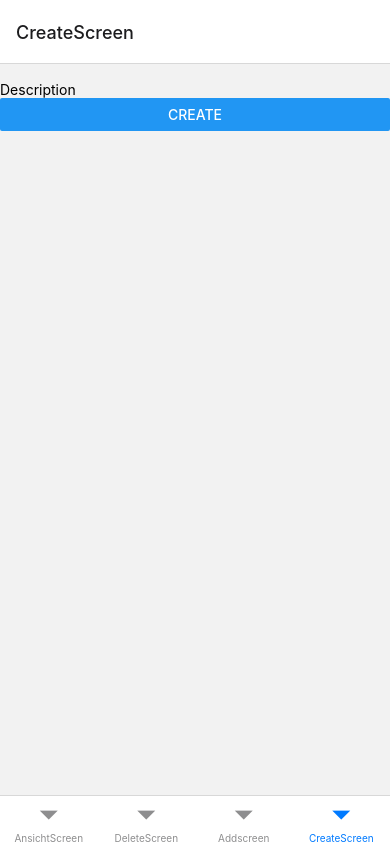
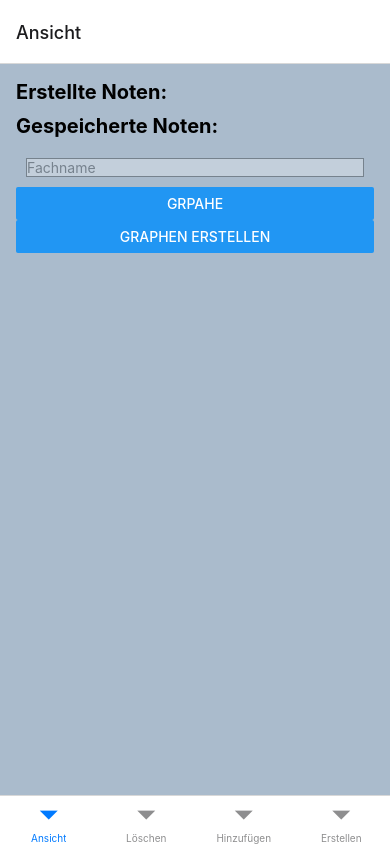
Before and after one commit to LucaDalCorso2004/DalCorsoLucaLB-335, a React Native app: screen /CreateScreen in a window 390 px wide. Built offline with nearby package versions, Linux system fonts and the light colour scheme.

Commit message:
Storage funktion

```diff
--- a/App.js
+++ b/App.js
@@ -19,8 +19,7 @@ const Tab = createBottomTabNavigator();
 
 export default function App() {
 
-  const noten = usenoten();
-  const setNoten = useSetNoten();
+
 
 
 
@@ -30,10 +29,10 @@ export default function App() {
     <NavigationContainer>
       <NoteContextWrapper>
         <Tab.Navigator>
-          <Tab.Screen name="AnsichtScreen" component={AnsichtEntry} />
-          <Tab.Screen name="DeleteScreen" component={deleteEntry} />
-          <Tab.Screen name="Addscreen" component={AddEntry} />
-          <Tab.Screen name="CreateScreen" component={CreateScreen} />
+          <Tab.Screen name="Ansicht" component={AnsichtEntry} />
+          <Tab.Screen name="Löschen" component={deleteEntry} />
+          <Tab.Screen name="Hinzufügen" component={AddEntry} />
+          <Tab.Screen name="Erstellen" component={CreateScreen} />
         </Tab.Navigator>
       </NoteContextWrapper>
     </NavigationContainer>
--- a/Notencontext.js
+++ b/Notencontext.js
@@ -7,7 +7,7 @@ export const usenoten = () => useContext(NotenContext);
 export const useSetNoten = () => useContext(SetNotenContext);
 
 
-export default function DataPointsProvider({ children, children2 }) {
+export default function DataPointsProvider({ children }) {
     const [noten, setNoten] = useState([]);
 
     return (
--- /dev/null
+++ b/componnets/FachEntry.js
@@ -0,0 +1,18 @@
+import { View, Text, Button, StyleSheet } from 'react-native';
+export function FachEntry({ title }) {
+    return (
+        <View >
+            <Text>{title}</Text>
+
+
+        </View>
+    );
+}
+
+const styles = StyleSheet.create({
+    container2: {
+        flex: 2,
+        backgroundColor: '#fff',
+        alignItems: 'baseline',
+    },
+});
--- a/componnets/NoteEntry.js
+++ b/componnets/NoteEntry.js
@@ -2,17 +2,18 @@ import { View, Text, Button, StyleSheet } from 'react-native';
 export function NoteEntry({ title, content }) {
     return (
         <View >
+
             <Text>Fach{title}</Text>
             <Text>Note{content}</Text>
-
+            <View style={styles.line}></View>
         </View>
     );
 }
 
 const styles = StyleSheet.create({
-    container2: {
-        flex: 2,
-        backgroundColor: '#fff',
-        alignItems: 'baseline',
+
+    line: {
+        borderBottomWidth: 1,
+        borderBottomColor: 'black',
     },
 });
--- a/componnets/erstellen.js
+++ b/componnets/erstellen.js
@@ -15,8 +15,6 @@ export async function addnote(fach, note, setNoten, noten) {
         console.log(mynote)
         console.log(noten)
         setNoten([...noten, mynote]);
-
-
     }
 
 
--- a/componnets/graphedesing.js
+++ b/componnets/graphedesing.js
@@ -1,19 +1,24 @@
 import { View, Text, Button, StyleSheet } from 'react-native';
 import { LineChart } from "react-native-gifted-charts";
-export function GrapheEntry({ data }) {
+export function GrapheEntry({ data, nam }) {
     return (
+
         <View style={styles.container}>
+            <View>
+                <Text>{nam}</Text>
+            </View>
             <LineChart data={data} />
         </View>
+
     );
 }
 const styles = StyleSheet.create({
     container: {
-        backgroundColor: '#ffffff',  // Hintergrundfarbe
-        padding: 16,  // Innenabstand
-        marginVertical: 8,  // Vertikaler Außenabstand
-        borderRadius: 8,  // Abgerundete Ecken
-        borderWidth: 1,  // Randbreite
-        borderColor: '#dddddd',  // Randfarbe
+        backgroundColor: '#ffffff',
+        padding: 16,
+        marginVertical: 8,
+        borderRadius: 8,
+        borderWidth: 1,
+        borderColor: '#dddddd',
     },
 });
--- a/package.json
+++ b/package.json
@@ -12,6 +12,8 @@
     "@expo/webpack-config": "^19.0.0",
     "@react-native-async-storage/async-storage": "^1.21.0",
     "@react-navigation/bottom-tabs": "^6.5.11",
+    "axios": "^1.6.2",
+    "deepl-node": "^1.11.0",
     "expo": "~49.0.15",
     "expo-av": "~13.4.1",
     "expo-status-bar": "~1.6.0",
--- a/screens/Ansicht.js
+++ b/screens/Ansicht.js
@@ -1,48 +1,127 @@
-import { View, Text, Button, StyleSheet, TextInput } from 'react-native';
-import { useState } from "react";
-import { usenoten, } from "../Notencontext";
-import { NoteEntry } from '../componnets/NoteEntry'
-import { Graphe } from '../componnets/Graphe';
-import { GrapheEntry } from '../componnets/graphedesing';
-import AsyncStorage from '@react-native-async-storage/async-storage';
+import React, { useState, useEffect } from "react";
+import {
+    View,
+    Text,
+    Button,
+    StyleSheet,
+    TextInput,
+    ScrollView,
+} from "react-native";
+import { usenoten } from "../Notencontext";
+import { NoteEntry } from "../componnets/NoteEntry";
+import { Graphe } from "../componnets/Graphe";
+import { GrapheEntry } from "../componnets/graphedesing";
+import AsyncStorage from "@react-native-async-storage/async-storage";
+import { FachEntry } from "../componnets/FachEntry";
+
 export default function AnsichtEntry({ }) {
+    const [fach4, setFaecher4] = useState("");
+    const [chartData, setChartData] = useState([]);
+    const [abgerufeneNoten, setAbgerufeneNoten] = useState([]); // Neuer State für abgerufene Daten
     const noten = usenoten();
-    const [fach4, setFaecher4] = useState('');
+
+    useEffect(() => {
+        fetchData();
+    }, []);
+
+    const _storeData = async (noten) => {
+        try {
+            console.log(noten)
+            console.log("vordem speichern")
+            if (noten) {
+                const prevData = await AsyncStorage.getItem("notenData");
+                const prevNoten = prevData ? JSON.parse(prevData) : [];
 
 
-    const [chartData, setChartData] = useState([]);
+                const updatedNoten = [...prevNoten, ...noten];
 
+
+                await AsyncStorage.setItem("notenData", JSON.stringify(updatedNoten));
+                console.log("Nach dem Speichern", updatedNoten);
+            } else {
+                console.error("Fehler beim Speichern der Daten: noten ist undefined.");
+            }
+        } catch (error) {
+            console.error('Fehler beim Speichern der Daten:', error);
+        }
+    };
     const Pressbuttongraphe = () => {
+        const graphData = Graphe(fach4, abgerufeneNoten);
+        setChartData(graphData);
+    };
+    const Pressbuttongraphe2 = () => {
         const graphData = Graphe(fach4, noten);
+        setChartData(graphData);
+    };
+    const _retrieveData = async () => {
+        try {
+            const value = await AsyncStorage.getItem("notenData");
+            if (value !== null) {
+                const parsedData = JSON.parse(value);
+                console.log("Abgerufene Daten:", parsedData);
+                setAbgerufeneNoten(parsedData);
+                return parsedData;
+            } else {
+                console.log("Keine Daten gefunden.");
+                return null;
+            }
+        } catch (error) {
+            console.error("Fehler beim Abrufen der Daten:", error);
+        }
+    };
 
-        setChartData(graphData);
-        console.log(setChartData)
 
-        //  _storeData(); // Speichern der Daten
-        //    _retrieveData();
-
+    const fetchData = async () => {
+        try {
+            const abgerufeneNotenData = await _retrieveData();
+            console.log(abgerufeneNotenData);
+        } catch (error) {
+            console.error("Fehler beim Abrufen und Verarbeiten der Daten:", error);
+        }
     };
 
     return (
-        <View >
-            {noten.map(t => <NoteEntry key={t.id} title={t.fach} content={t.note} />)}
+        <ScrollView style={styles.container}>
+            <Text style={styles.header}>Erstellte Noten:</Text>
+            {noten.map((entry) => (
+                <NoteEntry key={entry.id} title={entry.fach} content={entry.note} />
+            ))}
+
+            <Text style={styles.header}>Gespeicherte Noten:</Text>
+            {abgerufeneNoten.map((entry) => (
+                <NoteEntry key={entry.id} title={entry.fach} content={entry.note} />
+            ))}
 
             <TextInput
-                id='title'
+                id="title"
+                style={styles.textbox}
+                placeholder="Fachname"
                 onChangeText={setFaecher4}
             />
-            <Button title='Grpahe' onPress={Pressbuttongraphe}> </Button>
+            <Button title="Grpahe" onPress={Pressbuttongraphe}></Button>
+            <Button title="Graphen erstellen" onPress={Pressbuttongraphe2}></Button>
+
             {chartData.length > 0 && <GrapheEntry data={chartData} />}
-        </View>
+        </ScrollView>
     );
-
 }
 
-
 const styles = StyleSheet.create({
-    container2: {
-        flex: 2,
-        backgroundColor: '',
-        alignItems: 'baseline',
+    container: {
+        flex: 1,
+        backgroundColor: "#abc",
+        padding: 16,
+    },
+    header: {
+        fontSize: 20,
+        fontWeight: "bold",
+        marginBottom: 10,
+    },
+    textbox: {
+        borderWidth: 1,
+        borderColor: "#000",
+        margin: 10,
+        backgroundColor: "#fff",
+        opacity: 0.3,
     },
 });
--- a/screens/ansichtadd.js
+++ b/screens/ansichtadd.js
@@ -1,71 +1,116 @@
 
-import { useState } from "react";
+import { useState, useEffect } from "react";
 import { usenoten, useSetNoten } from "../Notencontext";
 import { addnote2 } from '../componnets/hinzufuegen';
 import AsyncStorage from '@react-native-async-storage/async-storage';
 
-import { View, Text, Button, StyleSheet, TextInput } from 'react-native';
+import { View, Text, Button, StyleSheet, TextInput, ScrollView } from 'react-native';
 export default function AddEntry({ }) {
 
     const [fach2, setFaecher2] = useState('');
     const [note2, setNote2] = useState('');
     const noten = usenoten();
     const setNoten = useSetNoten();
-    /*
-        const _storeData = async () => {
+
+    const [abgerufeneNoten, setAbgerufeneNoten] = useState([]);
+
+
+    const _storeData = async (noten) => {
         try {
-                // Hier nehme ich an, dass `noten.id` und `noten.content` gültige Werte sind.
-                await AsyncStorage.setItem(JSON.stringify(noten.id), noten.content);
-                console.log('Daten erfolgreich gespeichert!');
+            console.log(noten)
+            console.log("vordem speichern")
+            if (noten) {
+                const prevData = await AsyncStorage.getItem("notenData");
+                const prevNoten = prevData ? JSON.parse(prevData) : [];
+
+
+                const updatedNoten = [...prevNoten, ...noten];
+
+
+                await AsyncStorage.setItem("notenData", JSON.stringify(updatedNoten));
+                console.log("Nach dem Speichern", updatedNoten);
+            } else {
+                console.error("Fehler beim Speichern der Daten: noten ist undefined.");
+            }
         } catch (error) {
             console.error('Fehler beim Speichern der Daten:', error);
         }
     };
+
+    useEffect(() => {
+        fetchData();
+    }, []);
+
     const _retrieveData = async () => {
         try {
-                // Hier nehme ich an, dass `notes.content` einen gültigen Wert hat.
-                const value = await AsyncStorage.getItem(noten.content);
+            const value = await AsyncStorage.getItem("notenData");
             if (value !== null) {
-                    console.log('Abgerufene Daten:', value);
+                const parsedData = JSON.parse(value);
+                console.log("Abgerufene Daten:", parsedData);
+                setAbgerufeneNoten(parsedData); // Setze den neuen State
+                return parsedData;
             } else {
-                    console.log('Keine Daten gefunden.');
+                console.log("Keine Daten gefunden.");
+                return null;
             }
         } catch (error) {
-                console.error('Fehler beim Abrufen der Daten:', error);
+            console.error("Fehler beim Abrufen der Daten:", error);
         }
-        };*/
+    };
+
+    const fetchData = async () => {
+        try {
+            const abgerufeneNotenData = await _retrieveData();
+            console.log(abgerufeneNotenData);
+        } catch (error) {
+            console.error("Fehler beim Abrufen und Verarbeiten der Daten:", error);
+        }
+    };
+
     const Pressbutton = () => {
         let intnote = parseInt(note2)
-        addnote2(fach2, intnote, setNoten, noten)
-        //      _storeData(); // Speichern der Daten
-        //        _retrieveData();
-
-
+        addnote2(fach2, intnote, setNoten, noten);
+        console.log("Vor dem Aufruf von _storeData", noten);
 
 
     }
 
+
     return (
-        <View>
+        <ScrollView style={styles.container}>
+            <Text>Geben sie das Fach ein welches sie eine Note hinzufügen wollen</Text>
             <TextInput id='title'
-                style={styles.login}
+                style={styles.textbox}
+                placeholder="Fachname"
                 onChangeText={value => { setFaecher2(value) }
                 }
             />
             <TextInput id='info'
-                style={styles.login}
-                defaultValue="Description"
+                style={styles.textbox}
+                placeholder="Note"
                 onChangeText={value => setNote2(value)}
             />
             <Button style={styles.button2} title='hinzfügen' onPress={Pressbutton} ></Button>
-        </View>
+        </ScrollView>
     );
 }
 
 const styles = StyleSheet.create({
-    container2: {
-        flex: 2,
-        backgroundColor: '#fff',
-        alignItems: 'baseline',
+    container: {
+        flex: 1,
+        backgroundColor: "#abc",
+        padding: 16,
+        minHeight: 200,
+        rowGap: 4,
     },
+
+    textbox: {
+        flex: 1,
+        borderWidth: 1,
+        borderColor: "#000",
+        margin: 10,
+        backgroundColor: "#fff",
+        opacity: 30,
+    },
+
 });
--- a/screens/deleteanischt.js
+++ b/screens/deleteanischt.js
@@ -1,62 +1,120 @@
-import { View, Text, Button, StyleSheet, TextInput } from 'react-native';
+import { View, Text, Button, StyleSheet, TextInput, ScrollView } from 'react-native';
 import { usenoten, useSetNoten } from "../Notencontext";
-import { useState } from "react";
+import { useState, useEffect } from "react";
 import { deleteFach } from '../componnets/deletefach';
 import AsyncStorage from '@react-native-async-storage/async-storage';
 export default function DeleteEntry({ }) {
     const [fach3, setFaecher3] = useState('');
     const noten = usenoten();
     const setNoten = useSetNoten();
+    const [abgerufeneNoten, setAbgerufeneNoten] = useState([]);
 
-    /*  const _storeData = async () => {
+    useEffect(() => {
+        fetchData();
+    }, []);
+
+    const _retrieveData = async () => {
         try {
-              // Hier nehme ich an, dass `noten.id` und `noten.content` gültige Werte sind.
-              await AsyncStorage.setItem(JSON.stringify(noten.id), noten.content);
-              console.log('Daten erfolgreich gespeichert!');
+            const value = await AsyncStorage.getItem("notenData");
+            if (value !== null) {
+                const parsedData = JSON.parse(value);
+                console.log("Abgerufene Daten:", parsedData);
+                setAbgerufeneNoten(parsedData); // Setze den neuen State
+                return parsedData;
+            } else {
+                console.log("Keine Daten gefunden.");
+                return null;
+            }
         } catch (error) {
-              console.error('Fehler beim Speichern der Daten:', error);
+            console.error("Fehler beim Abrufen der Daten:", error);
         }
     };
-      const _retrieveData = async () => {
+
+    const fetchData = async () => {
         try {
-              // Hier nehme ich an, dass `notes.content` einen gültigen Wert hat.
-              const value = await AsyncStorage.getItem(noten.content);
-              if (value !== null) {
-                  console.log('Abgerufene Daten:', value);
+            const abgerufeneNotenData = await _retrieveData();
+            console.log(abgerufeneNotenData);
+        } catch (error) {
+            console.error("Fehler beim Abrufen und Verarbeiten der Daten:", error);
+        }
+    };
+
+
+    const deletePress = () => {
+
+        deleteFach(setNoten, noten, fach3);
+        _clearDataByName(fach3); // Speichern der Daten
+        console.log("Vor dem Aufruf von _storeData", noten);
+
+
+    };
+
+    const _clearDataByName = async (fach3) => {
+        try {
+            const prevData = await AsyncStorage.getItem("notenData");
+            if (prevData) {
+                const prevNoten = JSON.parse(prevData);
+
+                // Finde den Index des Eintrags mit dem gegebenen Namen
+                const indexToDelete = prevNoten.findIndex(entry => entry.fach === fach3);
+
+                if (indexToDelete !== -1) {
+
+                    prevNoten.splice(indexToDelete, 1);
+
+                    // Speichere die aktualisierten Daten
+                    await AsyncStorage.setItem("notenData", JSON.stringify(prevNoten));
+                    console.log(`Eintrag mit dem Namen ${fach3} wurde gelöscht.`);
+                } else {
+                    console.log(`Kein Eintrag mit dem Namen ${fach3} gefunden.`);
+                }
             } else {
                 console.log('Keine Daten gefunden.');
             }
         } catch (error) {
-              console.error('Fehler beim Abrufen der Daten:', error);
+            console.error('Fehler beim Löschen der Daten:', error);
         }
-      };*/
-    const deletePress = () => {
-        deleteFach(setNoten, noten, fach3);
-        // _storeData(); // Speichern der Daten
-        //   _retrieveData();
-
     };
 
+    const deleteDataByName = async (nameToDelete) => {
+        await _clearDataByName(nameToDelete);
+        // Führe weitere Aktionen nach dem Löschen durch, falls notwendig
+    };
+
+    // Aufruf der Funktion
+    deleteDataByName(fach3);
 
     return (
 
-        <View style={styles.button}>
-
+        <ScrollView style={styles.container}>
+            <Text>Geben sie das Fach ein welches sie Löschen wollen</Text>
             <TextInput id='info'
-                style={styles.login}
-                defaultValue="Description"
+                style={styles.textbox}
+                placeholder="Fachname"
                 onChangeText={value => setFaecher3(value)}
             />
-            <Button title='"delete' onPress={deletePress} ></Button>
+            <Button title='Löschen' onPress={deletePress} ></Button>
 
-        </View>
+        </ScrollView>
     );
 }
 
 const styles = StyleSheet.create({
-    container2: {
-        flex: 2,
-        backgroundColor: '#fff',
-        alignItems: 'baseline',
+    container: {
+        flex: 1,
+        backgroundColor: "#abc",
+        padding: 16,
+        minHeight: 200,
+        rowGap: 4,
     },
+
+    textbox: {
+        flex: 1,
+        borderWidth: 1,
+        borderColor: "#000",
+        margin: 10,
+        backgroundColor: "#fff",
+        opacity: 30,
+    },
+
 });
--- a/screens/erstellendesign.js
+++ b/screens/erstellendesign.js
@@ -2,8 +2,8 @@ import * as React from 'react'
 import { useState } from "react";
 import { usenoten, useSetNoten, usegraphe, useSetGraphe } from "../Notencontext";
 import { addnote } from '../componnets/erstellen';
-import { View, Text, Button, StyleSheet, TextInput } from 'react-native';
-import AnsichtEntry from './Ansicht';
+import { View, Text, Button, StyleSheet, TextInput, ScrollView } from 'react-native';
+
 import AsyncStorage from '@react-native-async-storage/async-storage';
 
 export default function CreateScreen({ }) {
@@ -12,57 +12,52 @@ export default function CreateScreen({ }) {
     const [note, setNote] = useState('');
     const noten = usenoten();
     const setNoten = useSetNoten();
-    /*
-        const _storeData = async () => {
-            try {
 
-                // Hier nehme ich an, dass `noten.id` und `noten.content` gültige Werte sind.
-                await AsyncStorage.setItem(JSON.stringify(noten), JSON.stringify(noten));
-                console.log('Daten erfolgreich gespeichert!');
-            } catch (error) {
-                console.error('Fehler beim Speichern der Daten:', error);
-            }
-        };
-        const _retrieveData = async () => {
-            try {
-                // Hier nehme ich an, dass `notes.content` einen gültigen Wert hat.
-                const value = await AsyncStorage.getItem(noten.content);
-                if (value !== null) {
-                    console.log('Abgerufene Daten:', value);
-                } else {
-                    console.log('Keine Daten gefunden.');
-                }
-            } catch (error) {
-                console.error('Fehler beim Abrufen der Daten:', error);
-            }
-        };*/
+
+
     const buttonPress = () => {
         let intnote = parseInt(note)
         addnote(fach, intnote, setNoten, noten);
-        //    _storeData(); // Speichern der Daten
-        //  _retrieveData();
+
+
 
     };
 
     return (
-        <View>
-            <View>
+
+        <ScrollView style={styles.container}>
+            <Text>Geben sie das Fach ein und die Note zum Fach,um es zuerstellen.</Text>
             <TextInput id='title'
-                    //  style={styles.login}
+                style={styles.textbox}
                 onChangeText={value => { setFaecher(value) }
                 }
             />
             <TextInput id='info'
-                    // style={styles.login}
+                style={styles.textbox}
                 defaultValue="Description"
                 onChangeText={value => setNote(value)}
             />
             <Button //style={styles.button2}
                 title='create' onPress={buttonPress} ></Button>
-
-
-            </View>
-
-        </View >
+        </ScrollView >
     );
 }
+const styles = StyleSheet.create({
+    container: {
+        flex: 1,
+        backgroundColor: "#abc",
+        padding: 16,
+        minHeight: 200,
+        rowGap: 4,
+    },
+
+    textbox: {
+        flex: 1,
+        borderWidth: 1,
+        borderColor: "#000",
+        margin: 10,
+        backgroundColor: "#fff",
+        opacity: 30,
+    },
+
+});
```
Also changed, not shown: componnets/Graphe.js (+5 -8 lines), 1 other file (tests, documents, lock files or other folders). Lines whose indentation alone changed are shown as unchanged.
